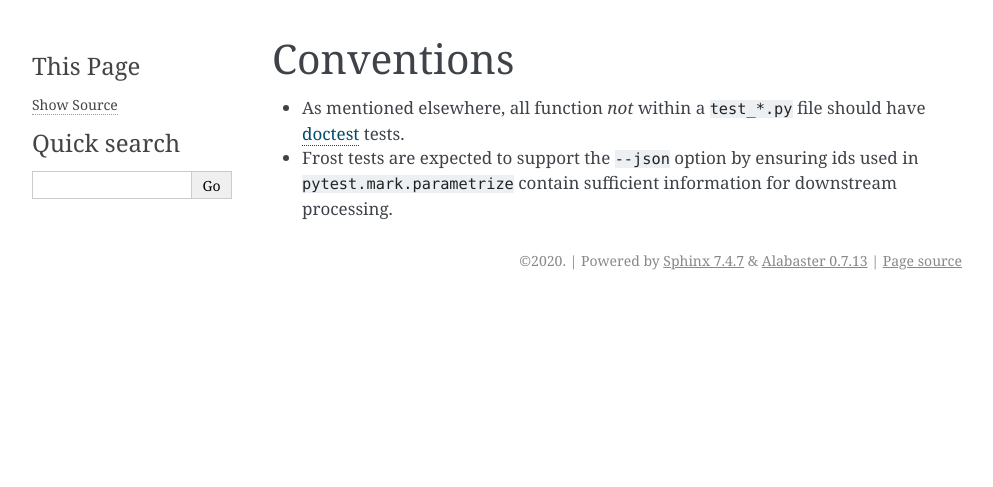
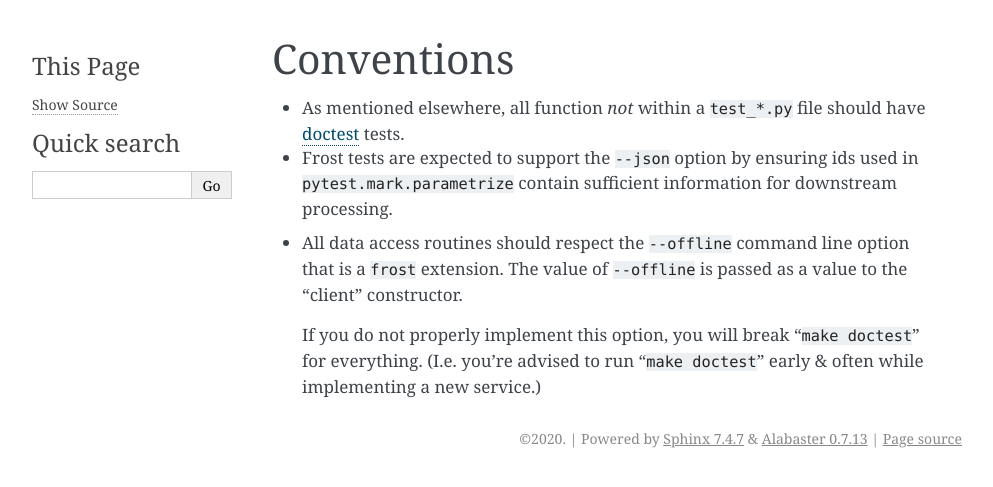
Before and after one commit to mozilla/frost, a Sphinx documentation site: the page built from docs/CodingConventions.rst, in a window 1280 px wide. Shown: the top 487 px of the page, without its empty margins (148-1141 px from the left). Built offline with Sphinx 7.4.7, drawn with Linux system fonts in a browser that asks for light colours.

Commit message:
Add importance of supporting --offline (#326)
If you don't, you break doctests!

```diff
--- a/docs/CodingConventions.rst
+++ b/docs/CodingConventions.rst
@@ -11,8 +11,19 @@ Conventions
 - As mentioned elsewhere, all function *not* within a ``test_*.py`` file should
   have doctest_ tests.
 
+
 - Frost tests are expected to support the ``--json`` option by ensuring ids used
   in ``pytest.mark.parametrize`` contain sufficient information for downstream
   processing.
 
+.. _offline:
+
+- All data access routines should respect the ``--offline`` command line option
+  that is a ``frost`` extension. The value of ``--offline`` is passed as a value to
+  the "client" constructor.
+
+  If you do not properly implement this option, you will break "``make doctest``" for
+  everything. (I.e. you're advised to run "``make doctest``" early & often while
+  implementing a new service.)
+
 .. _doctest: https://docs.python.org/3.6/library/doctest.html
--- a/docs/NewServices.rst
+++ b/docs/NewServices.rst
@@ -47,7 +47,8 @@ placing it into the PyTest cache. The client module typically exposes the data v
 "{service}_client" object. The PyTest framework will instantiate the client
 before any tests are run with all the configuration & credential
 information provided by the configuration files and command line
-options. (See :ref:`architecture` for status of cache functionality.)
+options. (See :ref:`architecture` for status of cache functionality.) (See
+:ref:`doctest offline support <offline>` for other requirements.)
 
 ``resources.py``: holds mapping functions which convert the data from
 the cache into the format expected by the tests. This should be the only
```
Also changed, not shown: 16 other files.
